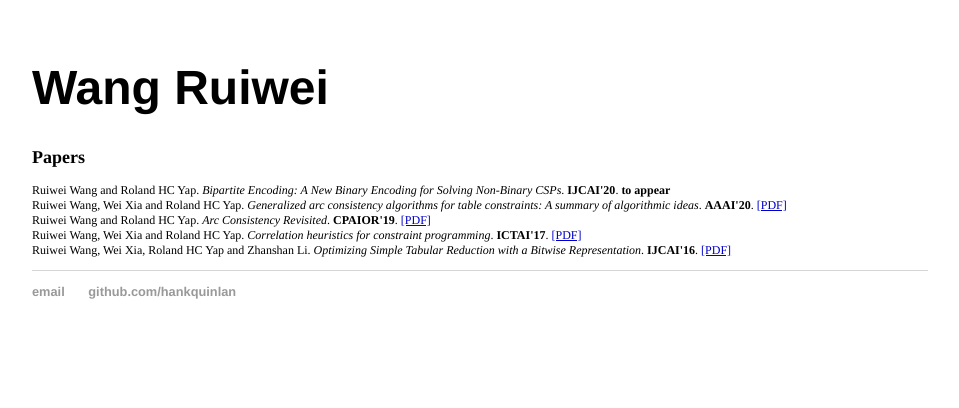
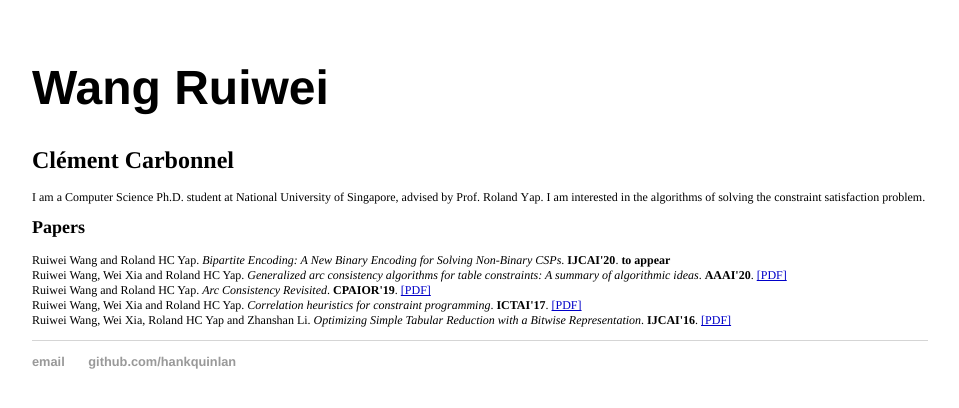
Before and after one commit to WangRuiwei/WangRuiwei.github.io, a Jekyll site: the page built from index.html, in a window 1280 px wide. Shown: the top 408 px of the page, without its empty margins (160-1119 px from the left). Built offline with Jekyll 4.4.1, drawn with Linux system fonts in a browser that asks for light colours.

Commit message:
Update index.html

```diff
--- a/index.html
+++ b/index.html
@@ -4,6 +4,8 @@ title: Wang Ruiwei
 ---
 <div class="blurb">
 <h1>Wang Ruiwei</h1>
+<h1 style="margin: 0.0px 0.0px 16.1px 0.0px; line-height: 28.0px; font: 24.0px Times; color: #000000; -webkit-text-stroke: #000000"><span class="s1"><b>Clément Carbonnel</b></span></h1>
+<p class="p2"><span class="s1">I am a Computer Science Ph.D. student at National University of Singapore, advised by Prof. Roland Yap. I am interested in the algorithms of solving the constraint satisfaction problem.</span></p>
 <h2 style="margin: 0.0px 0.0px 14.9px 0.0px; line-height: 22.0px; font: 18.0px Times; color: #000000; -webkit-text-stroke: #000000"><span class="s1"><b>Papers</b></span></h2>
 <p class="p2">
 Ruiwei Wang and Roland HC Yap. <i>Bipartite Encoding: A New Binary Encoding for Solving Non-Binary CSPs</I>. <b>IJCAI'20</b>. <b>to appear</b><br>
```
